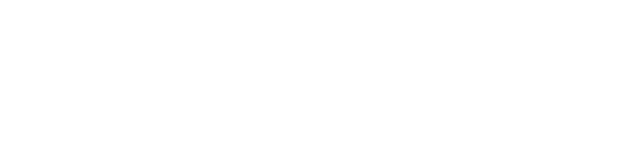
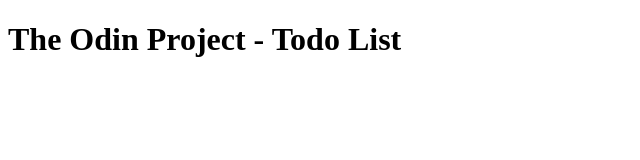
Before and after one commit to eldonaukh/odin-todo-list, a website built with webpack: page src/index.html in a window 1280 px wide. Shown: the whole page, without its empty margins (0-640 px from the left). Built offline with nearby package versions, Linux system fonts and the light colour scheme.

Commit message:
Add h1 heading

```diff
--- a/src/index.html
+++ b/src/index.html
@@ -6,6 +6,7 @@
     <title>Odin Todo</title>
   </head>
   <body>
-    <script type="module" src="index.js"></script>
+    <h1>The Odin Project - Todo List</h1>
+    <!-- <script type="module" src="index.js"></script> -->
   </body>
 </html>
```
